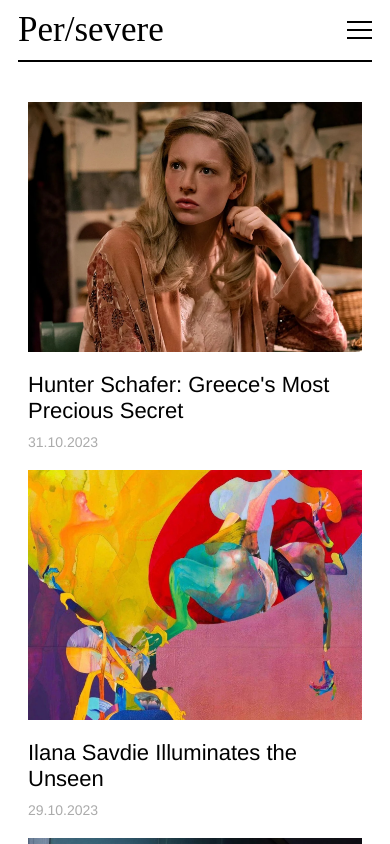
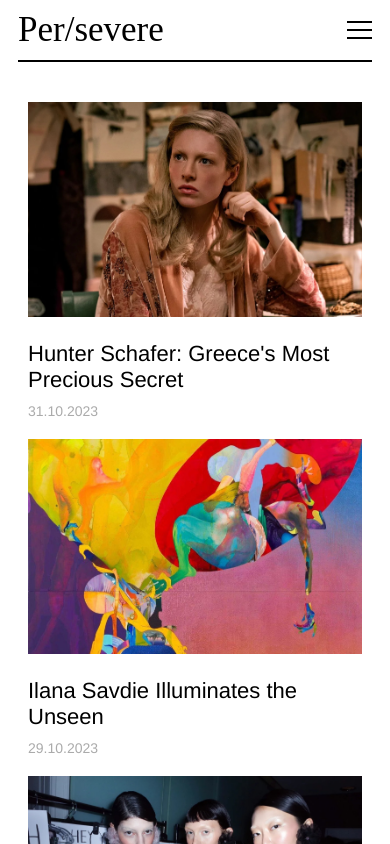
Before and after one commit to lilygostovic/persevere, a React (Create React App) app: page /blog in a window 390 px wide. Shown: the top 844 px of the page. Built offline with nearby package versions, Linux system fonts and the light colour scheme.

Commit message:
Make blog page more responsive to width change

```diff
--- a/src/components/common/BlogCover.tsx
+++ b/src/components/common/BlogCover.tsx
@@ -1,7 +1,7 @@
-import { Link } from 'react-router-dom';
+import { Link } from "react-router-dom";
 
-import { StyledDiv } from './StyledDiv';
-import { StyledText } from './StyledText';
+import { StyledDiv } from "./StyledDiv";
+import { StyledText } from "./StyledText";
 
 type BlogCoverProps = {
   id: string;
@@ -19,7 +19,7 @@ export const BlogCover = ({ id, title, date }: BlogCoverProps) => (
       }}
     >
       <StyledDiv display="flex" flexDirection="column">
-        <StyledDiv width="100%" height="250px">
+        <StyledDiv width="100%">
           <img
             src={require(`../../images/${id}.jpg`)}
             alt="cover"
--- a/src/pages/BlogPage.tsx
+++ b/src/pages/BlogPage.tsx
@@ -8,10 +8,10 @@ import blogs from "../data/Blogs.json";
 
 export const BlogPage = () => {
   const [isTinyWindow, setIsTinyWindow] = useState(window.innerWidth < 965);
-  const [isSmallWindow, setIsSmallWindow] = useState(window.innerWidth < 1150);
+  const [isSmallWindow, setIsSmallWindow] = useState(window.innerWidth < 1270);
   const checkIsSmallWindow = () => {
     setIsTinyWindow(window.innerWidth < 965);
-    setIsSmallWindow(window.innerWidth < 1150);
+    setIsSmallWindow(window.innerWidth < 1270);
   };
   window.onresize = checkIsSmallWindow;
 
@@ -19,8 +19,10 @@ export const BlogPage = () => {
     <StyledDiv px={isSmallWindow ? "10px" : "100px"}>
       <Nav active="blog" isTinyWindow={isTinyWindow} />
       <StyledDiv display="flex" justifyContent="space-between" mb="100px">
-        <StyledDiv width={isTinyWindow ? "100%" : "60%"}>
-          <BlogView blogs={blogs} centred={true} />
+        <StyledDiv
+          width={isSmallWindow ? (isTinyWindow ? "100%" : "60%") : "68%"}
+        >
+          <BlogView blogs={blogs} width={isSmallWindow ? "100%" : "48%"} />
         </StyledDiv>
         {!isTinyWindow && <EventDetails />}
       </StyledDiv>
@@ -28,3 +30,7 @@ export const BlogPage = () => {
     </StyledDiv>
   );
 };
+
+// tiny -> "100%"
+// small -> "50%"
+// reg -> "68%"
```
Also changed, not shown: src/components/BlogView.tsx (+5 -2 lines).
